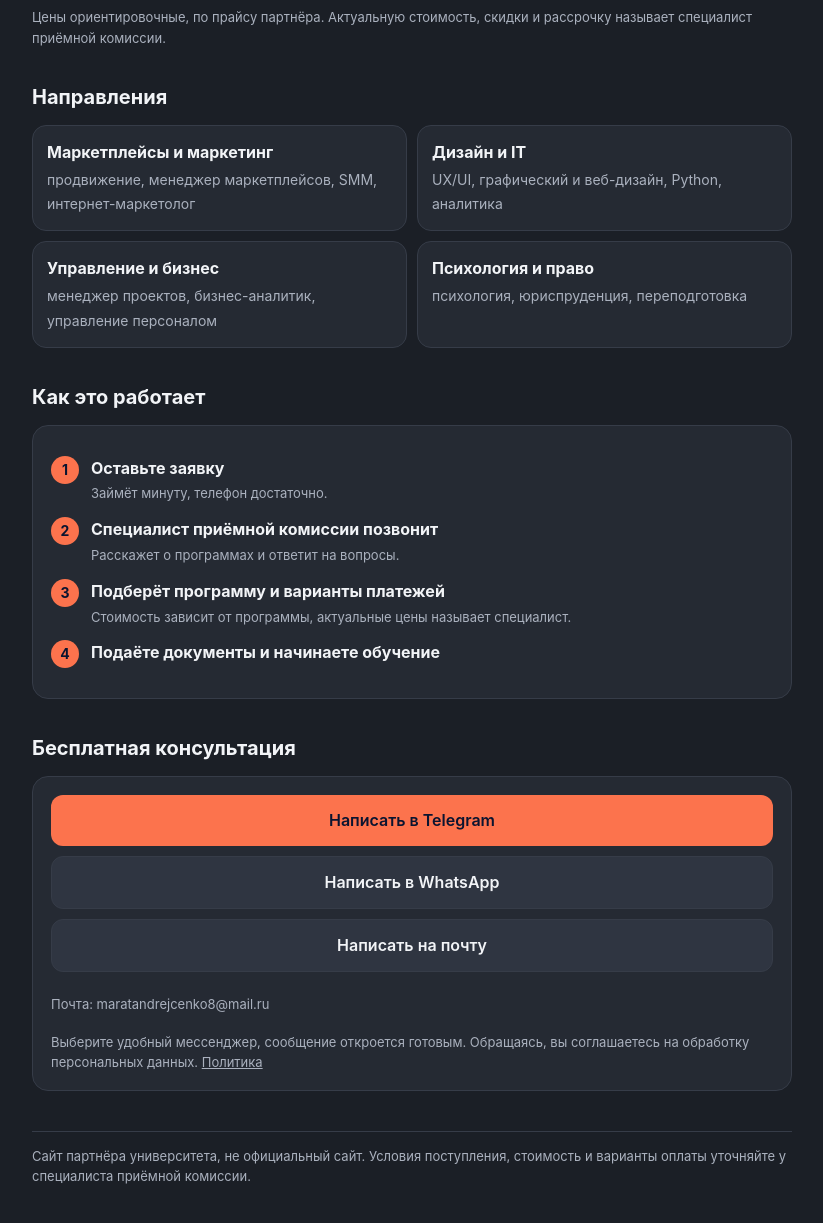
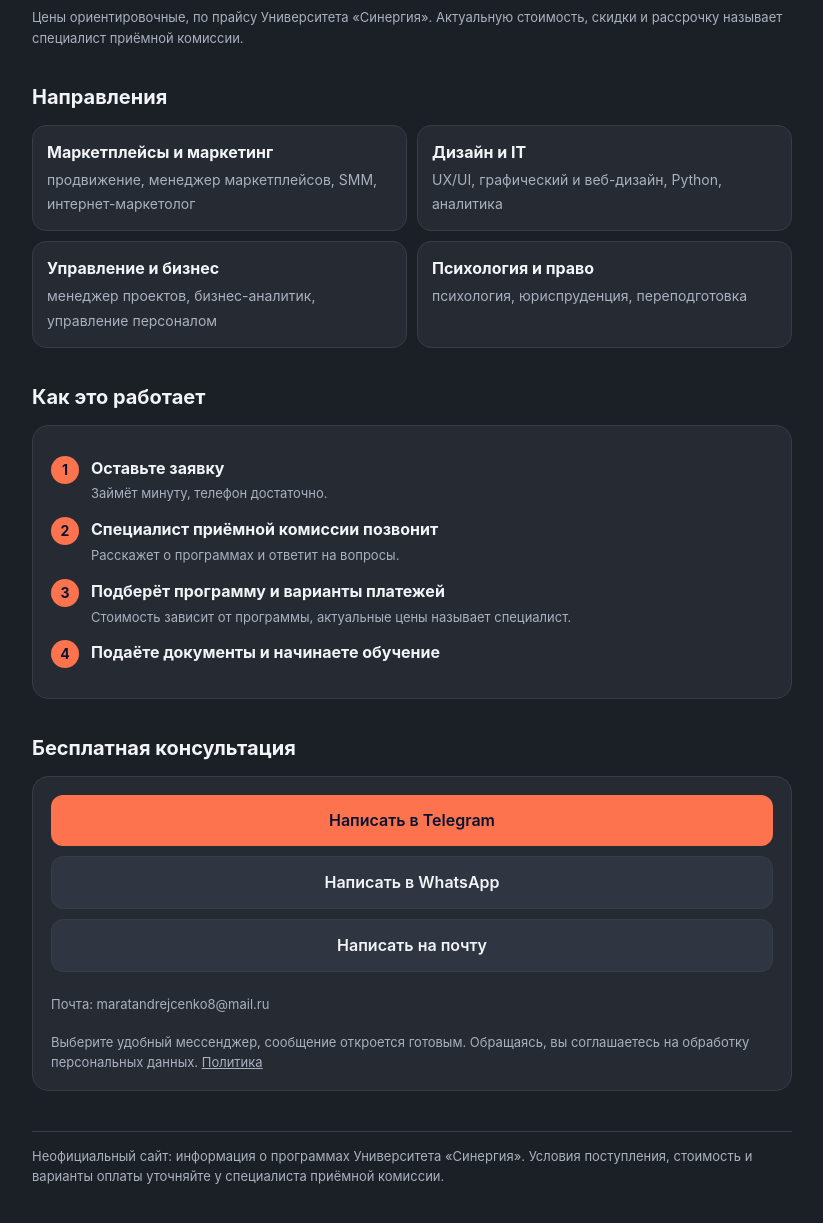
Before and after one commit to maratandrejcenko8-ui/abiturienty-maket, a plain HTML site: page index.html in a window 1280 px wide. Shown: the part 1352-2575 px from the top of the page, without its empty margins (228-1051 px from the left). Drawn offline with Linux system fonts and the light colour scheme.

Commit message:
Add files via upload

```diff
--- a/index.html
+++ b/index.html
@@ -72,7 +72,7 @@ footer{margin-top:40px;color:var(--mut);font-size:13px;border-top:1px solid var(
     <div class="item"><span class="tg">Профессия</span><b>Бизнес-аналитик</b><span>Анализ данных для бизнеса.</span><span class="pr">247 500 ₽</span><small>первый взнос от 61 875 ₽ (25%)</small></div>
     <div class="item"><span class="tg">Профессия</span><b>Менеджер проектов</b><span>Управление проектами и командами.</span><span class="pr">226 590 ₽</span><small>первый взнос от 56 648 ₽ (25%)</small></div>
   </div>
-  <p class="note" style="margin-top:10px">Цены ориентировочные, по прайсу партнёра. Актуальную стоимость, скидки и рассрочку называет специалист приёмной комиссии.</p>
+  <p class="note" style="margin-top:10px">Цены ориентировочные, по прайсу Университета «Синергия». Актуальную стоимость, скидки и рассрочку называет специалист приёмной комиссии.</p>
 
   <h2>Направления</h2>
   <div class="grid">
@@ -134,7 +134,7 @@ footer{margin-top:40px;color:var(--mut);font-size:13px;border-top:1px solid var(
     <div class="item"><span class="tg">Магистратура</span><b>Интернет-маркетинг</b><span class="pr">45 000 ₽ за семестр</span><small>2 года 5 месяцев</small></div>
     <div class="item"><span class="tg">Магистратура</span><b>Электронный бизнес и цифровые инновации</b><span class="pr">45 000 ₽ за семестр</span><small>2 года 5 месяцев</small></div>
   </div>
-  <p class="note" style="margin-top:10px">Стоимость указана за один семестр, по прайсу партнёра. Точную стоимость, скидки и условия поступления называет специалист приёмной комиссии.</p>
+  <p class="note" style="margin-top:10px">Стоимость указана за один семестр, по прайсу Университета «Синергия». Точную стоимость, скидки и условия поступления называет специалист приёмной комиссии.</p>
 
   <h2>Уровни обучения</h2>
   <div class="grid">
@@ -169,7 +169,7 @@ footer{margin-top:40px;color:var(--mut);font-size:13px;border-top:1px solid var(
   </div>
 </div>
 
-<footer>Сайт партнёра университета, не официальный сайт. Условия поступления, стоимость и варианты оплаты уточняйте у специалиста приёмной комиссии.</footer>
+<footer>Неофициальный сайт: информация о программах Университета «Синергия». Условия поступления, стоимость и варианты оплаты уточняйте у специалиста приёмной комиссии.</footer>
 </div>
 </body>
 </html>
```
